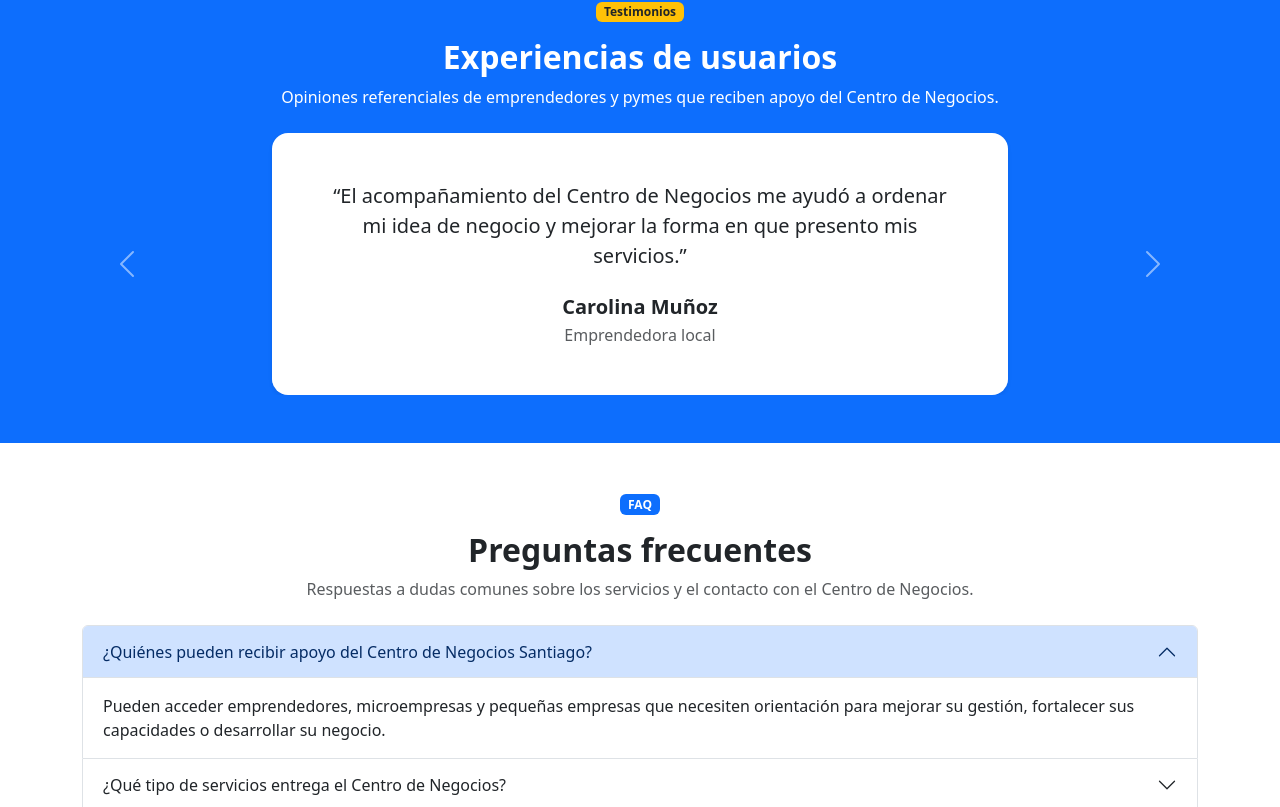
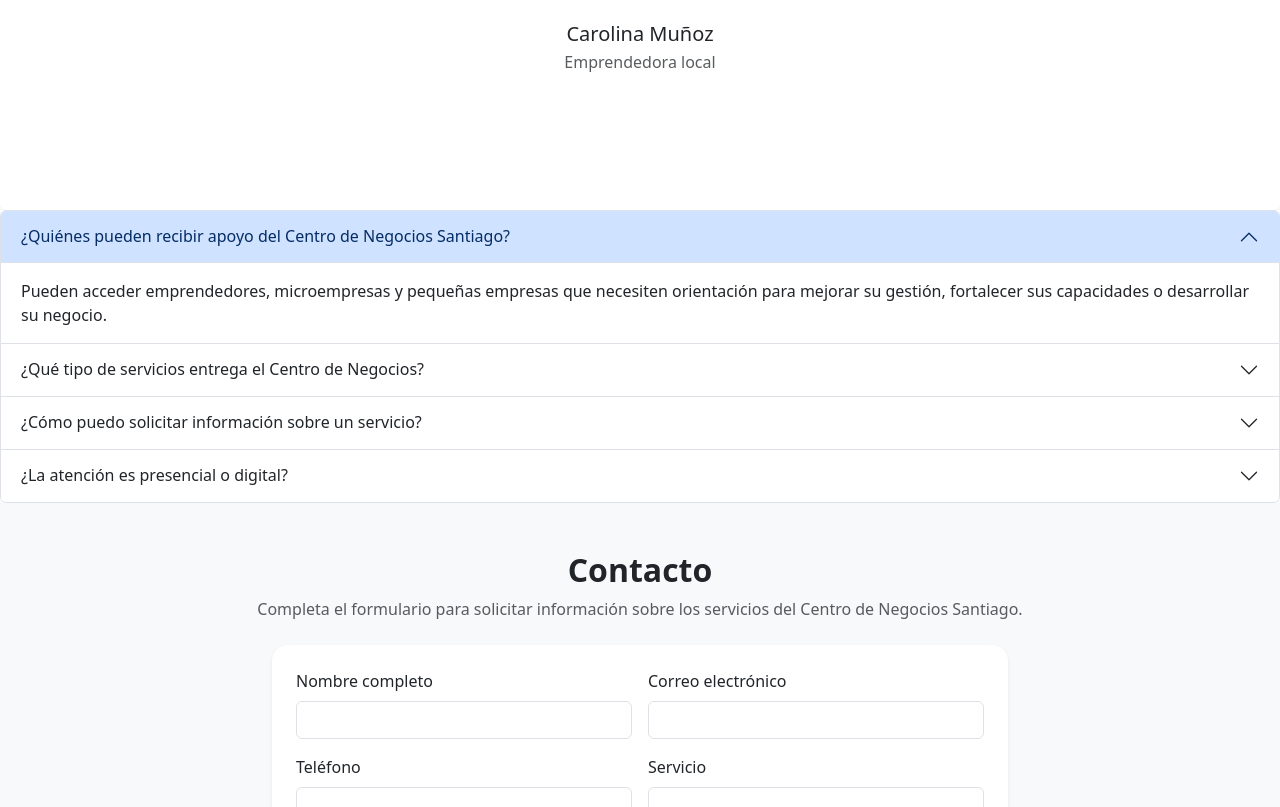
Before and after one commit to SebastianM69/EVA3_FRONTEND_MORALES_COVARRUBIAS, a React (Vite) app: page / in a window 1280 px wide. Shown: the part 1673-2480 px from the top of the page. Built offline with nearby package versions, Linux system fonts and the light colour scheme.

Commit message:
Consumo de datos de FAQ y testimonios desde API

```diff
--- a/src/components/FaqAccordion.jsx
+++ b/src/components/FaqAccordion.jsx
@@ -1,47 +1,61 @@
-import { preguntasFrecuentes } from '../data/preguntasFrecuentes'
+import { useEffect, useState } from 'react'
+import { obtenerPreguntasFrecuentes } from '../services/api'
 
 function FaqAccordion() {
+  const [preguntasFrecuentes, setPreguntasFrecuentes] = useState([])
+  const [cargando, setCargando] = useState(true)
+
+  useEffect(() => {
+    obtenerPreguntasFrecuentes()
+      .then((datos) => {
+        setPreguntasFrecuentes(datos)
+      })
+      .catch((error) => {
+        console.error('Error al obtener las preguntas frecuentes:', error)
+      })
+      .finally(() => {
+        setCargando(false)
+      })
+  }, [])
+
+  if (cargando) {
     return (
-    <section id="faq" className="py-5">
-      <div className="container">
-        <div className="text-center mb-4">
-          <span className="badge bg-primary mb-3">FAQ</span>
-          <h2 className="fw-bold">Preguntas frecuentes</h2>
-          <p className="text-muted mb-0">
-            Respuestas a dudas comunes sobre los servicios y el contacto con el Centro de Negocios.
+      <p className="text-center">
+        Cargando preguntas frecuentes...
       </p>
-        </div>
+    )
+  }
 
-        <div className="accordion" id="accordionFaq">
-          {preguntasFrecuentes.map((item, index) => (
-            <div className="accordion-item" key={item.id}>
-              <h3 className="accordion-header">
+  return (
+    <div className="accordion" id="accordionPreguntasFrecuentes">
+      {preguntasFrecuentes.map((pregunta, index) => (
+        <div className="accordion-item" key={pregunta.id}>
+          <h3 className="accordion-header" id={`heading-${pregunta.id}`}>
             <button
               className={`accordion-button ${index !== 0 ? 'collapsed' : ''}`}
               type="button"
               data-bs-toggle="collapse"
-                  data-bs-target={`#faq${item.id}`}
+              data-bs-target={`#collapse-${pregunta.id}`}
               aria-expanded={index === 0 ? 'true' : 'false'}
-                  aria-controls={`faq${item.id}`}
+              aria-controls={`collapse-${pregunta.id}`}
             >
-                  {item.pregunta}
+              {pregunta.pregunta}
             </button>
           </h3>
 
           <div
-                id={`faq${item.id}`}
+            id={`collapse-${pregunta.id}`}
             className={`accordion-collapse collapse ${index === 0 ? 'show' : ''}`}
-                data-bs-parent="#accordionFaq"
+            aria-labelledby={`heading-${pregunta.id}`}
+            data-bs-parent="#accordionPreguntasFrecuentes"
           >
             <div className="accordion-body">
-                  {item.respuesta}
+              {pregunta.respuesta}
             </div>
           </div>
         </div>
       ))}
     </div>
-      </div>
-    </section>
   )
 }
 
--- a/src/components/TestimonialsCarousel.jsx
+++ b/src/components/TestimonialsCarousel.jsx
@@ -1,22 +1,36 @@
-import { testimonios } from '../data/testimonios'
+import { useEffect, useState } from 'react'
+import { obtenerTestimonios } from '../services/api'
 
 function TestimonialsCarousel() {
+  const [testimonios, setTestimonios] = useState([])
+  const [cargando, setCargando] = useState(true)
+
+  useEffect(() => {
+    obtenerTestimonios()
+      .then((datos) => {
+        setTestimonios(datos)
+      })
+      .catch((error) => {
+        console.error('Error al obtener los testimonios:', error)
+      })
+      .finally(() => {
+        setCargando(false)
+      })
+  }, [])
+
+  if (cargando) {
     return (
-    <section id="testimonios" className="py-5 bg-primary text-white">
-      <div className="container">
-        <div className="text-center mb-4">
-          <span className="badge bg-warning text-dark mb-3">Testimonios</span>
-          <h2 className="fw-bold">Experiencias de usuarios</h2>
-          <p className="mb-0">
-            Opiniones referenciales de emprendedores y pymes que reciben apoyo del Centro de Negocios.
+      <p className="text-center">
+        Cargando testimonios...
       </p>
-        </div>
+    )
+  }
 
+  return (
     <div
       id="carouselTestimonios"
       className="carousel slide"
       data-bs-ride="carousel"
-          aria-label="Carrusel de testimonios de usuarios"
     >
       <div className="carousel-indicators">
         {testimonios.map((testimonio, index) => (
@@ -38,21 +52,19 @@ function TestimonialsCarousel() {
             className={`carousel-item ${index === 0 ? 'active' : ''}`}
             key={testimonio.id}
           >
-                <div className="row justify-content-center">
-                  <div className="col-lg-8">
-                    <article className="testimonial-card bg-white text-dark rounded-4 shadow-sm p-4 p-md-5 text-center">
-                      <p className="lead mb-4">
-                        “{testimonio.texto}”
+            <div className="card border-0 shadow-sm text-center mx-auto testimonial-card">
+              <div className="card-body p-4">
+                <p className="card-text fst-italic">
+                  “{testimonio.mensaje}”
                 </p>
 
-                      <h3 className="h5 fw-bold mb-1">
+                <h3 className="h5 mt-4 mb-1">
                   {testimonio.nombre}
                 </h3>
 
                 <p className="text-muted mb-0">
                   {testimonio.cargo}
                 </p>
-                    </article>
               </div>
             </div>
           </div>
@@ -64,7 +76,7 @@ function TestimonialsCarousel() {
         type="button"
         data-bs-target="#carouselTestimonios"
         data-bs-slide="prev"
-            aria-label="Ver testimonio anterior"
+        aria-label="Testimonio anterior"
       >
         <span className="carousel-control-prev-icon" aria-hidden="true"></span>
       </button>
@@ -74,14 +86,12 @@ function TestimonialsCarousel() {
         type="button"
         data-bs-target="#carouselTestimonios"
         data-bs-slide="next"
-            aria-label="Ver siguiente testimonio"
+        aria-label="Testimonio siguiente"
       >
         <span className="carousel-control-next-icon" aria-hidden="true"></span>
       </button>
     </div>
-      </div>
-    </section>
   )
 }
 
-export  default TestimonialsCarousel
+export default TestimonialsCarousel
```
Lines whose indentation alone changed are shown as unchanged.
